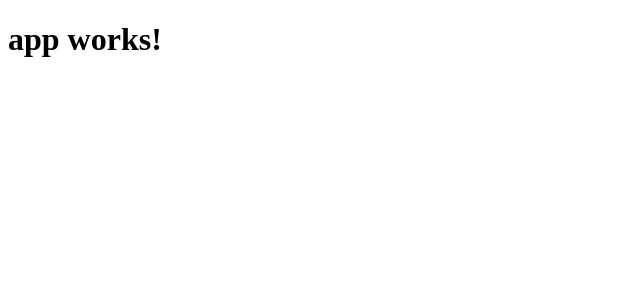
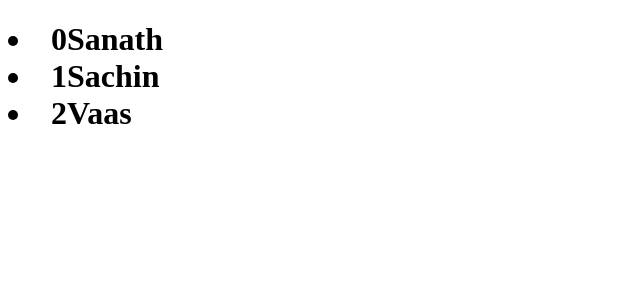
Before and after one commit to parane/FrontendTraining-Angular, an Angular app: page / in a window 1280 px wide. Shown: the top 300 px of the page, without its empty margins (0-640 px from the left). Built offline with nearby package versions, Linux system fonts and the light colour scheme.

Commit message:
upto trackByFn

```diff
--- a/src/app/app.component.html
+++ b/src/app/app.component.html
@@ -1,3 +1,3 @@
 <h1>
-  {{title}}
+<li *ngFor="let cricketer of cricketers; let i = index;  trackBy: trackByFn"> {{i}}{{cricketer.name}}</li>
 </h1>
--- a/src/app/app.component.ts
+++ b/src/app/app.component.ts
@@ -7,4 +7,24 @@ import { Component } from '@angular/core';
 })
 export class AppComponent {
   title = 'app works!';
+
+  cricketers: Array<any> = [
+    {
+      name:"Sanath",
+      type:"batsman"
+    },
+    {
+      name:"Sachin",
+      type:"batsman"
+    },
+    {
+      name:"Vaas",
+      type:"bolwer"
+    }
+  ]
+
+ trackByFn(index, cricketer) {
+  console.log(cricketer);
+  return cricketer.name;
 }
+}
```
Also changed, not shown: 1 other file (tests, documents, lock files or other folders).
